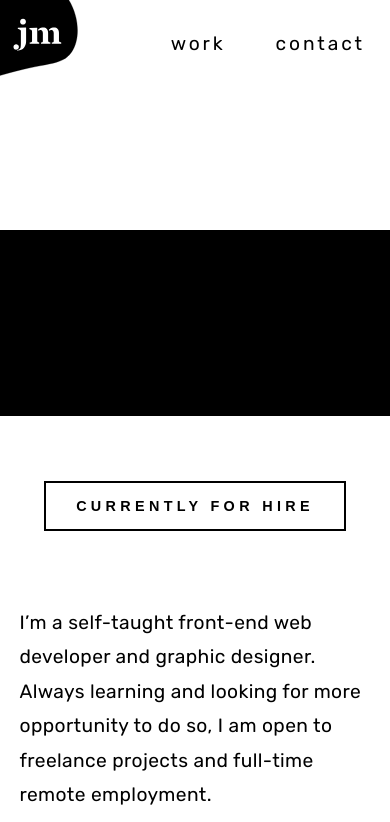
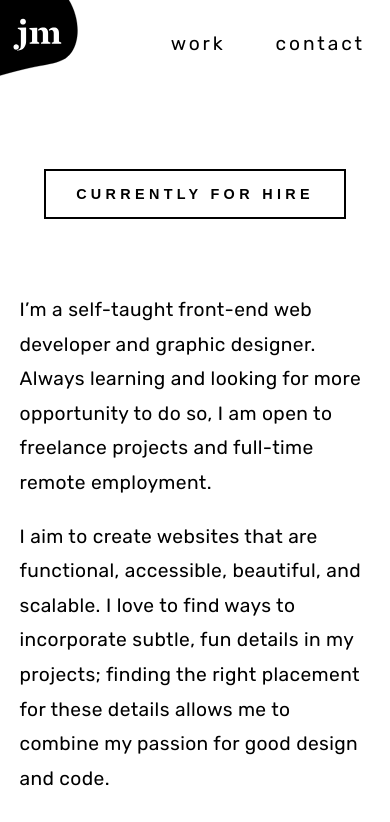
Before and after one commit to jenna-m/portfolio, a React (Create React App) app: page / in a window 390 px wide. Shown: the top 822 px of the page. Built offline with nearby package versions, Linux system fonts and the light colour scheme.

Commit message:
Update index.css

```diff
--- a/src/index.css
+++ b/src/index.css
@@ -1,11 +1,3 @@
-/*
-Fonts:
-Serif:
-  font-family: 'Roboto Slab', 'Palatino', 'Georgia', serif;
-Sans-serif:
-  font-family: 'Rubik', 'Arial', sans-serif;
-*/
-
 body {
 	margin: 0;
 	padding: 0;
@@ -137,18 +129,17 @@ a {
 	align-items: center;
 }
 
-#logo-splash {
+/* Logo Styling */
+#logo-wrapper {
+	padding: 50px 0px;
 	width: 100vw;
-	margin: 20px 0px 75px 0px;
-	padding: 25px 0px 45px 0px;
 	display: flex;
-	flex-direction: column;
-	background-color: #000000;
+	justify-content: center;
 }
 
-#logo-splash img {
+#logo-wrapper img {
 	margin: 0 auto;
-	width: 35%;
+	width: 30%;
 }
 
 /* Home sliding button styling */
@@ -318,7 +309,7 @@ button div {
 }
 
 #skills-img img {
-	width: 60%;
+	width: 45%;
 }
 
 #see-work {
@@ -691,12 +682,12 @@ textarea {
 	}
 
 	/* Home */
-	#logo-splash {
+	#logo-container {
 		width: 100%;
 		margin: 0px 0px 70px 0px;
 	}
 
-	#logo-splash img {
+	#logo-container img {
 		width: 90%;
 	}
 
@@ -968,12 +959,12 @@ textarea {
 		margin-top: 150px;
 	}
 
-	#logo-splash {
+	#logo-container {
 		width: 100%;
 		margin: 80px 0px 65px 0px;
 	}
 
-	#logo-splash img {
+	#logo-container img {
 		width: 90%;
 	}
 
```
